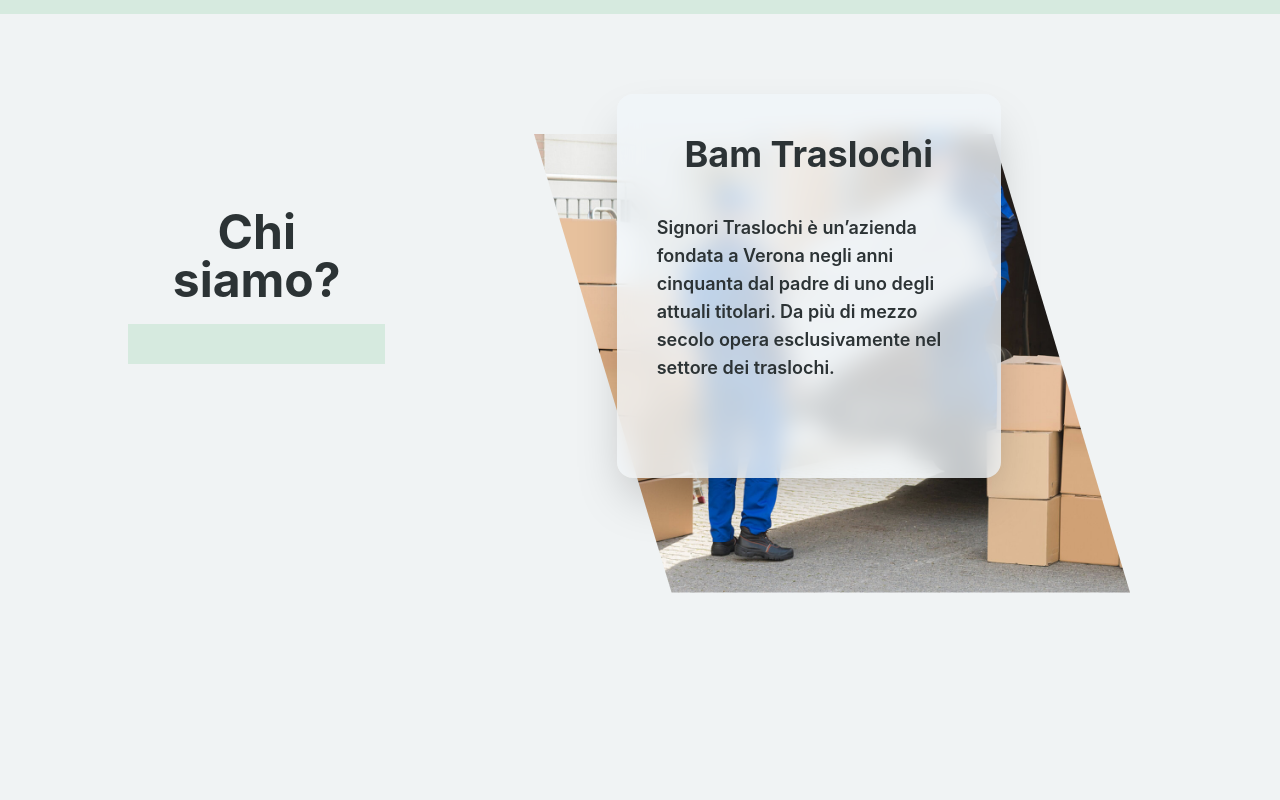
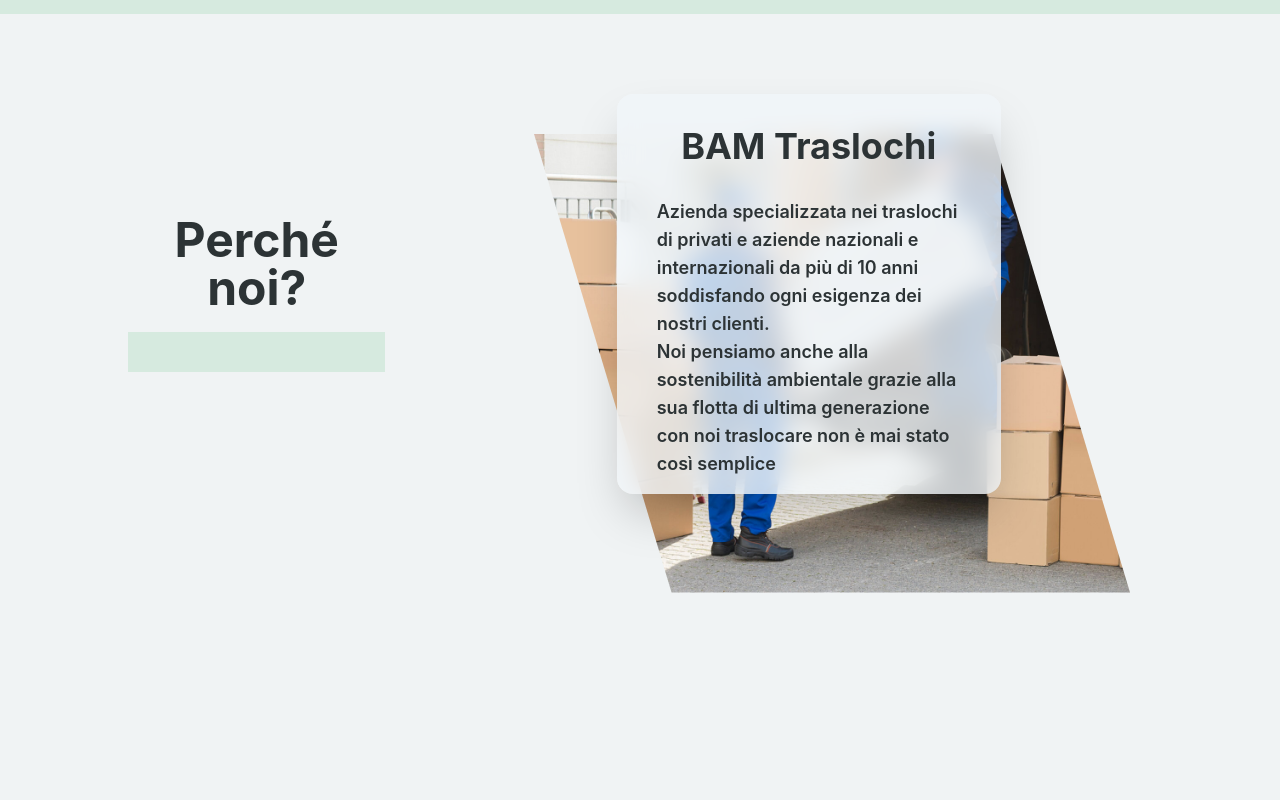
Before and after one commit to andiq123/bam-traslochi, a Next.js app: page / in a window 1280 px wide. Shown: the part 1800-2600 px from the top of the page. Built offline with nearby package versions, Linux system fonts and the light colour scheme.

Commit message:
changed about

```diff
--- a/components/about.tsx
+++ b/components/about.tsx
@@ -14,18 +14,22 @@ const About = () => {
       </div>
       <div className="flex lg:flex-row flex-col w-full justify-center items-center max-w-5xl mx-auto mt-20 lg:gap-20 lg:sticky lg:top-28 lg:mb-0 mb-12">
         <div className="w-96 lg:sticky lg:top-40">
-          <h1 className="text-5xl font-bold text-center">Chi siamo?</h1>
+          <h1 className="text-5xl font-bold text-center">Perché noi?</h1>
           <div className="w-full h-10 bg-secondary mt-5"></div>
         </div>
         <div className="w-full h-full flex justify-center items-center">
-          <div className="bg-slate-100 w-96 h-96 bg-opacity-80 backdrop-blur-md rounded-2xl shadow-2xl">
-            <h1 className="font-bold text-4xl text-center m-10">
-              Bam Traslochi
+          <div className="bg-slate-100 w-96 h-fit bg-opacity-80 backdrop-blur-md rounded-2xl shadow-2xl">
+            <h1 className="font-bold text-4xl text-center m-8">
+              BAM Traslochi
             </h1>
-            <p className="text-start text-lg px-10 font-semibold">
-              Signori Traslochi è un’azienda fondata a Verona negli anni
-              cinquanta dal padre di uno degli attuali titolari. Da più di mezzo
-              secolo opera esclusivamente nel settore dei traslochi.
+            <p className="text-start text-lg px-10 font-semibold mb-4">
+              Azienda specializzata nei traslochi di privati e aziende nazionali
+              e internazionali da più di 10 anni soddisfando ogni esigenza dei
+              nostri clienti.
+              <br />
+              Noi pensiamo anche alla sostenibilità ambientale grazie alla sua
+              flotta di ultima generazione con noi traslocare non è mai stato
+              così semplice
             </p>
           </div>
         </div>
--- a/components/navigation/nav.tsx
+++ b/components/navigation/nav.tsx
@@ -11,7 +11,7 @@ const navLinks = [
   },
   { title: "Servizi", href: "#servizi" },
   {
-    title: "Chi siamo",
+    title: "Perché noi",
     href: "#about",
   },
   {
```
